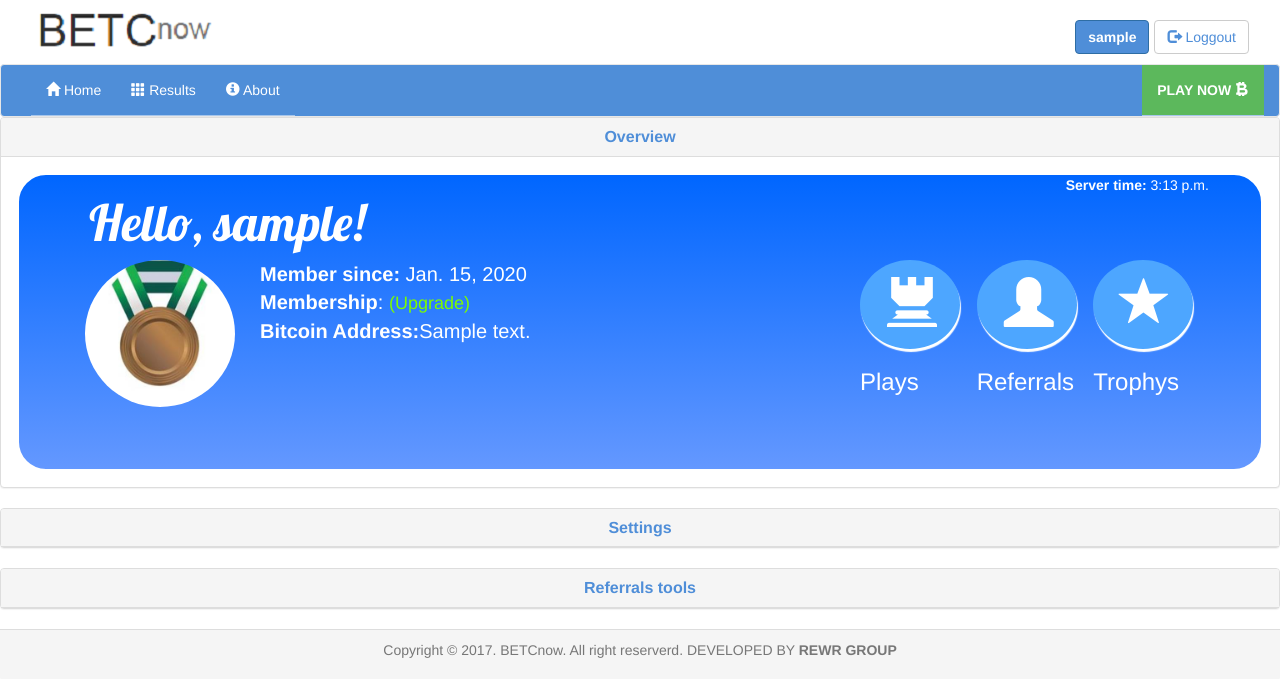
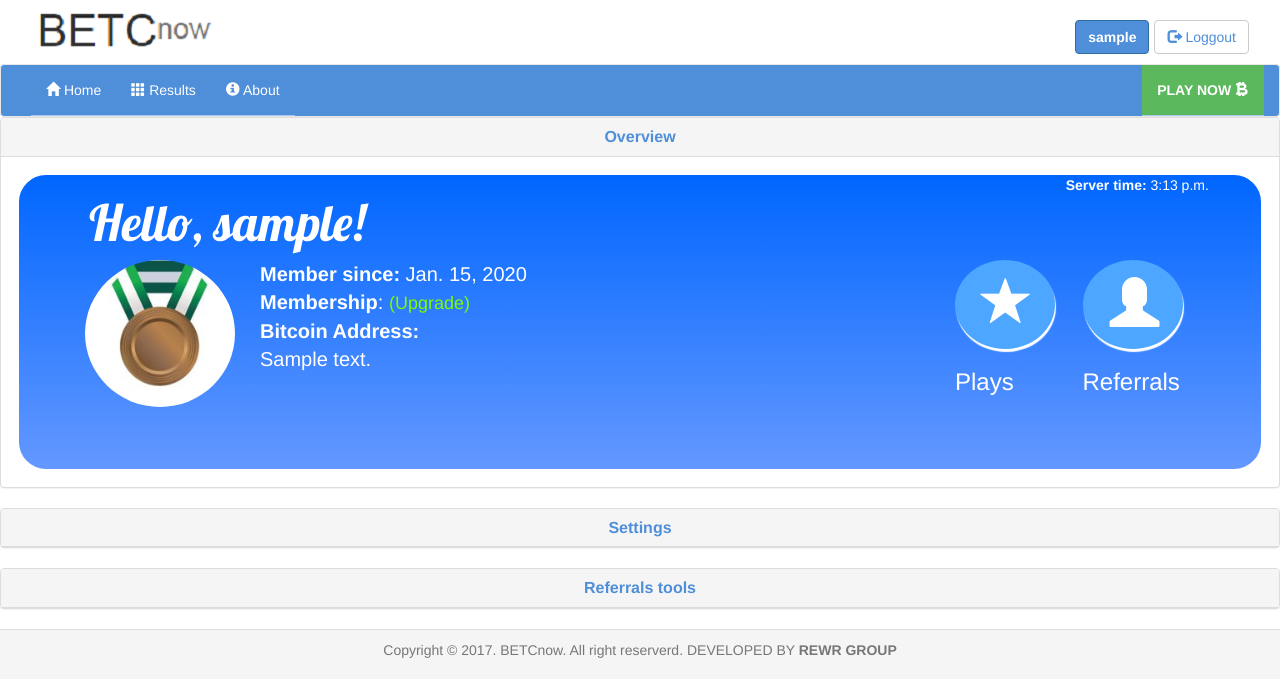
Before and after one commit to RewrGroup/AstroBurger, a Django app: page /user/1/ in a window 1280 px wide. Shown: the top 679 px of the page. Run offline with Django 3.2, Linux system fonts and the light colour scheme; a user stored in the database is signed in; tables that the repository leaves empty hold one stand-in row (values such as "Sample post"); some libraries are stand-ins or nearby versions.

Commit message:
overview definitivamente lista

```diff
--- a/betcnow/static/betcnow/css/betcnow.css
+++ b/betcnow/static/betcnow/css/betcnow.css
@@ -273,7 +273,6 @@ font-style: bold;
 }
 
 
-
 .panel-group .row ul li{
   list-style: none;
 }
--- a/betcnow/templates/betcnow/profile.html
+++ b/betcnow/templates/betcnow/profile.html
@@ -34,36 +34,27 @@
                                 <ul>
                                     <li><b>Member since: </b> {{user.date_joined|date}}</li>
                                     <li ><b>Membership</b>: {{perfil.membresia}} <a id="upgrade-link" href="{% url 'membership' %}" target="_blank">(Upgrade)</a></li>
-                                    <li><b>Bitcoin Address:</b>{{perfil.address}}</li>
+                                    <li><b>Bitcoin Address:</b><br>{{perfil.address}}</li>
                                 </ul>
                             </div>
-                            <div class="col-xs-12 col-sm-5 col-md-5 col-lg-4 col-lg-offset-2 fondo-botones-redondos">
+                            <div class="col-xs-12 col-sm-5 col-md-5 col-lg-3 col-lg-offset-3 fondo-botones-redondos">
                                 <div class="row">
-                                    <div class="col-xs-4 col-sm-4 col-md-4 col-lg-4 boton-jugadas">
+                                    <div class="col-xs-6 col-sm-6 col-md-offset-4 col-md-4 col-lg-6 col-lg-offset-0 boton-jugadas">
                                         <a class="button" data-toggle="collapse" data-target="#misjugadas">
-                                            <div class="row botones-redondos"><span class="glyphicon glyphicon-tower"></span >
+                                            <div class="row botones-redondos"><span class="glyphicon glyphicon-star"></span >
                                             </div>
                                         </a>
                                         <div class="row caja-nombres-botones">
                                             <h3>Plays</h3>
                                         </div>
                                     </div>
-                                    <div class="col-xs-4 col-sm-4 col-md-4 col-lg-4 boton-referidos">
+                                    <div class="col-xs-6 col-sm-6 col-md-4 col-lg-6 boton-referidos">
                                         <a class="button" data-toggle="collapse" data-target="#misreferidos">
                                             <div class="row botones-redondos"><span class="glyphicon glyphicon-user"></span >
                                             </div>
                                         </a>
                                         <div class="row caja-nombres-botones">
                                             <h3>Referrals</h3>
-                                        </div>
-                                    </div>
-                                    <div class="col-xs-4 col-sm-4 col-md-4 col-lg-4 boton-trofeos">
-                                        <a class="button" data-toggle="collapse" data-target="#mistrofeos">
-                                            <div class="row botones-redondos"><span class="glyphicon glyphicon-star"></span>
-                                            </div>
-                                        </a>
-                                        <div class="row caja-nombres-botones">
-                                            <h3>Trophys</h3>
                                         </div>
                                     </div>
                                 </div>
```
